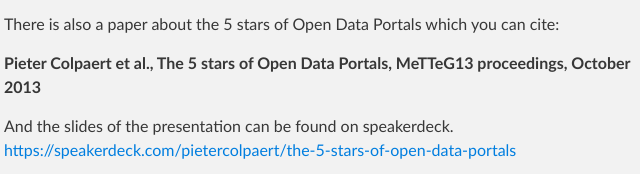
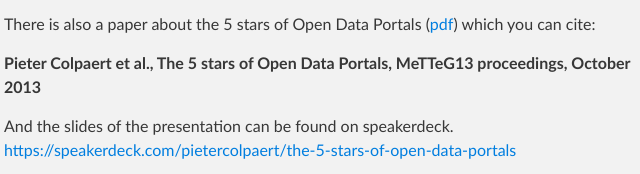
Before and after one commit to pietercolpaert/5stardataportals, a plain HTML site: page index.html in a window 1280 px wide. Shown: the part 1467-1641 px from the top of the page, 316-956 px from the left. Drawn offline with Linux system fonts and the light colour scheme.

Commit message:
Added link

```diff
--- a/index.html
+++ b/index.html
@@ -64,7 +64,7 @@
 
 <p><iframe width="560" height="315" src="//www.youtube.com/embed/rCJUjEnQRLg" frameborder="0" allowfullscreen></iframe></p>
 
-<p>There is also a paper about the 5 stars of Open Data Portals which you can cite: </p>
+<p>There is also a paper about the 5 stars of Open Data Portals (<a href="5starsofopendataportals.pdf">pdf</a>) which you can cite: </p>
 
 <p><strong>Pieter Colpaert et al., The 5 stars of Open Data Portals, MeTTeG13 proceedings, October 2013</strong></p>
 
```
